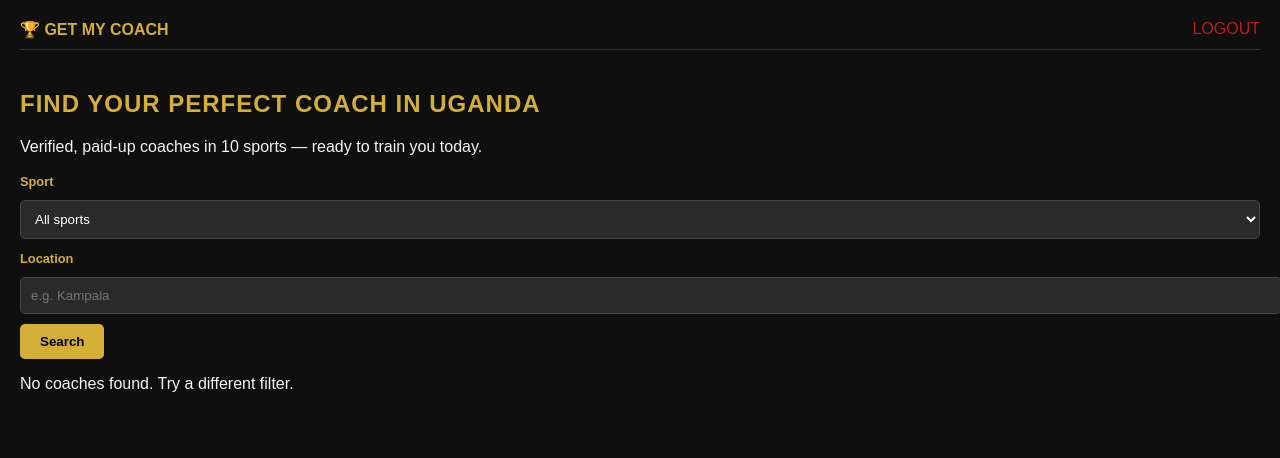
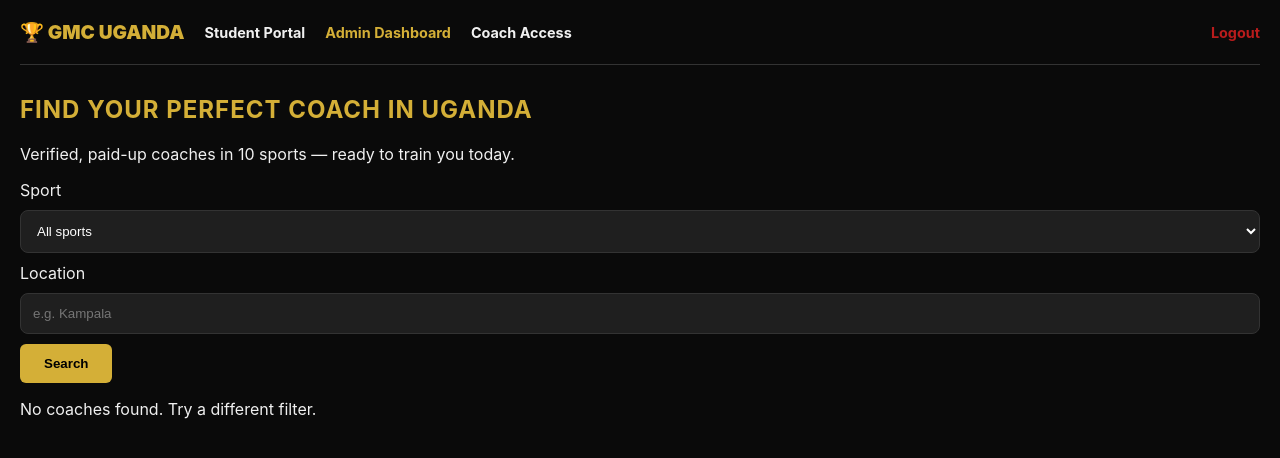
Before and after one commit to FAR-ANALYST/CMS, a Flask app: page / in a window 1280 px wide. Shown: the top 458 px of the page. Run offline with Flask 3, Linux system fonts and the light colour scheme; the visitor is signed in with stand-in values (Sample User, id 1); data that the repository does not hold is empty.

Commit message:
Update base.html

```diff
--- a/templates/base.html
+++ b/templates/base.html
@@ -2,56 +2,49 @@
 <html lang="en">
 <head>
     <meta charset="UTF-8">
-    <title>{% block title %}Get My Coach Uganda{% endblock %}</title>
+    <meta name="viewport" content="width=device-width, initial-scale=1.0">
+    <title>{% block title %}GMC Uganda{% endblock %}</title>
     <style>
-        :root {
-            --bg: #0f0f0f;        /* Deep Dark */
-            --card: #1a1a1a;      /* Lighter Dark */
-            --gold: #d4af37;      /* Luxury Gold */
-            --red: #b91c1c;       /* Blood Red */
-            --white: #f3f4f6;
-        }
-        body { background: var(--bg); color: var(--white); font-family: sans-serif; margin: 0; padding: 20px; }
+        :root { --bg: #0a0a0a; --panel: #141414; --gold: #d4af37; --red: #b91c1c; --text: #f0f0f0; }
+        body { background: var(--bg); color: var(--text); font-family: 'Inter', sans-serif; margin: 0; padding: 20px; }
+        h1, h2, h3 { color: var(--gold); text-transform: uppercase; letter-spacing: 1px; }
+        .btn-primary { background: var(--gold); color: black; border: none; padding: 12px 24px; border-radius: 6px; font-weight: 800; cursor: pointer; text-decoration: none; display: inline-block; }
+        .panel, .card { background: var(--panel); border: 1px solid #222; padding: 25px; border-radius: 15px; box-shadow: 0 10px 30px rgba(0,0,0,0.5); margin-bottom: 25px; }
+        .avatar { width: 100%; height: 250px; object-fit: cover; border-radius: 10px; cursor: zoom-in; transition: transform 0.3s ease; }
+        .avatar:hover { transform: scale(1.02); border: 1px solid var(--gold); }
 
-        /* Dark Theme Panels */
-        .panel, .card, .sub-row {
-            background: var(--card);
-            border: 1px solid rgba(212, 175, 55, 0.2);
-            border-radius: 12px;
-            padding: 20px;
-            margin-bottom: 20px;
-        }
+        /* Lightbox Magnifier */
+        #lightbox { display: none; position: fixed; top: 0; left: 0; width: 100%; height: 100%; background: rgba(0,0,0,0.95); z-index: 9999; justify-content: center; align-items: center; }
+        #lightbox img { max-width: 90%; max-height: 90%; border: 3px solid var(--gold); border-radius: 5px; }
 
-        h1, h2, h3 { color: var(--gold); text-transform: uppercase; letter-spacing: 1px; }
-
-        /* Buttons */
-        .btn-primary { background: var(--gold); color: black; padding: 10px 20px; border: none; border-radius: 5px; cursor: pointer; font-weight: bold; text-decoration: none; display: inline-block; }
-        .btn-danger { background: var(--red); color: white; padding: 8px 15px; border: none; border-radius: 5px; cursor: pointer; }
-        .btn-secondary { background: transparent; border: 1px solid var(--gold); color: var(--gold); padding: 8px 15px; border-radius: 5px; cursor: pointer; }
-
-        /* Forms */
-        input, select, textarea {
-            width: 100%; padding: 10px; margin: 10px 0;
-            background: #2a2a2a; border: 1px solid #444; color: white; border-radius: 5px;
-        }
-        label { color: var(--gold); font-size: 0.8rem; font-weight: bold; }
-
-        /* Status Badges */
-        .badge, .status { padding: 4px 8px; border-radius: 4px; font-size: 0.7rem; font-weight: bold; }
-        .status-live { background: #065f46; color: #34d399; }
-        .status-pending { background: #92400e; color: #fbbf24; }
+        nav { display: flex; align-items: center; gap: 20px; padding-bottom: 20px; border-bottom: 1px solid #333; margin-bottom: 30px; }
+        nav a { color: var(--text); text-decoration: none; font-weight: bold; font-size: 0.9rem; }
+        nav a:hover { color: var(--gold); }
+        input, select, textarea { width: 100%; padding: 12px; background: #1f1f1f; border: 1px solid #333; color: white; border-radius: 8px; margin: 10px 0; box-sizing: border-box; }
     </style>
 </head>
 <body>
-    <nav style="margin-bottom: 40px; border-bottom: 1px solid #333; padding-bottom: 10px;">
-        <a href="/" style="color: var(--gold); text-decoration: none; font-weight: bold;">🏆 GET MY COACH</a>
-        {% if session.get('user_id') %}
-            <a href="/logout" style="float: right; color: var(--red); text-decoration: none;">LOGOUT</a>
+    <nav>
+        <span style="color: var(--gold); font-size: 1.2rem; font-weight: 900;">🏆 GMC UGANDA</span>
+        <a href="{{ url_for('index') }}">Student Portal</a>
+        {% if session.get('is_admin') %}
+            <a href="{{ url_for('admin') }}" style="color: var(--gold);">Admin Dashboard</a>
         {% endif %}
+        <a href="{{ url_for('coach_dashboard') }}">Coach Access</a>
+        <a href="{{ url_for('logout') }}" style="color: var(--red); margin-left: auto;">Logout</a>
     </nav>
 
-    <div class="container">
-        {% block content %}{% endblock %}
-    </div>
+    {% block content %}{% endblock %}
+
+    <div id="lightbox" onclick="this.style.display='none'"><img src=""></div>
+    <script>
+        document.querySelectorAll('.avatar').forEach(img => {
+            img.onclick = function(e) {
+                e.stopPropagation();
+                document.querySelector('#lightbox img').src = this.src;
+                document.getElementById('lightbox').style.display = 'flex';
+            }
+        });
+    </script>
 </body>
 </html>
```
